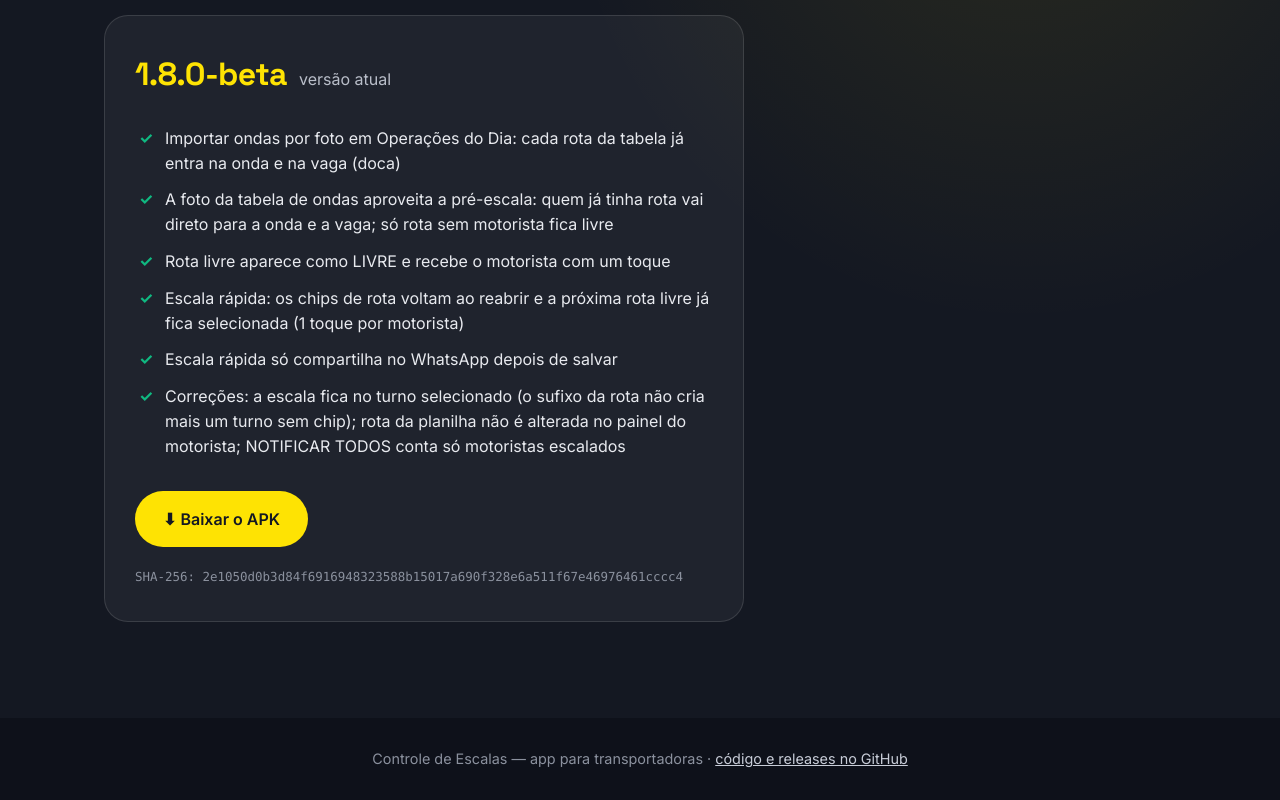
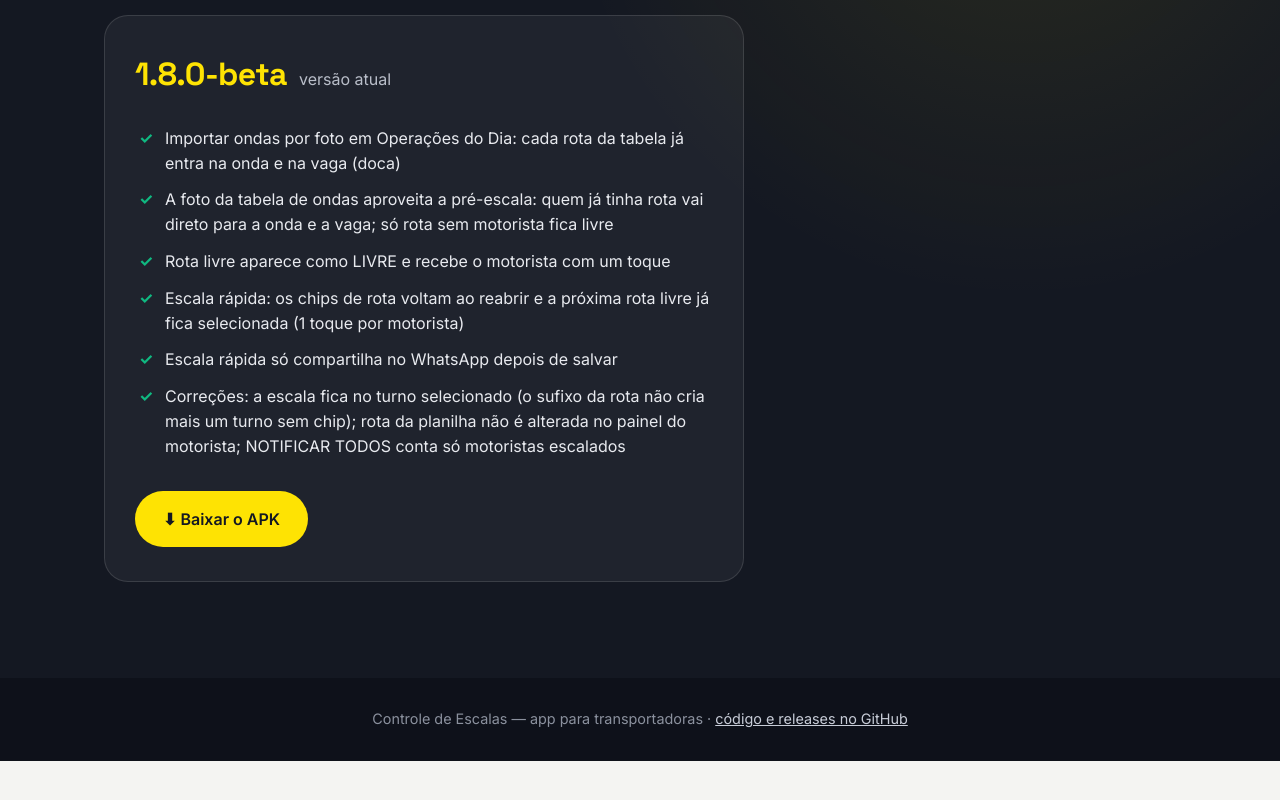
Before and after one commit to michellcosta/controle-de-escalas, a plain HTML site: page docs/index.html in a window 1280 px wide. Shown: the part 3377-4177 px from the top of the page. After the commit the page ends 4138 px from the top, so only its background shows below. Drawn offline with Linux system fonts and the light colour scheme.

Commit message:
Remove o sha256 do bloco de download do site.

```diff
--- a/docs/index.html
+++ b/docs/index.html
@@ -200,11 +200,6 @@
   @media (hover: hover) and (pointer: fine) {
     .download .btn:hover { transform: translateY(-2px); box-shadow: 0 10px 26px rgba(254,227,3,.22); }
   }
-  .download .sha {
-    margin-top: 20px; font-family: ui-monospace, Consolas, monospace;
-    font-size: .78rem; color: #8b919e; word-break: break-all; font-variant-numeric: tabular-nums;
-  }
-  .download .nota { margin-top: 16px; font-size: .9rem; color: #b9bec9; }
   .download .aviso-fallback { display: none; margin-top: 14px; font-size: .9rem; color: #f3c623; }
 
   /* rodapé */
@@ -369,7 +364,6 @@
       <ul class="novidades" id="novidades"></ul>
       <a id="btn-apk" class="btn" href="https://github.com/michellcosta/controle-de-escalas/releases">⬇ Baixar o APK</a>
       <div class="aviso-fallback" id="aviso-fallback">Não consegui consultar a última versão agora — use a página de releases do GitHub.</div>
-      <div class="sha" id="sha" hidden>SHA-256: </div>
     </div>
   </div>
 </section>
@@ -401,11 +395,6 @@
         li.textContent = item;
         lista.appendChild(li);
       });
-      if (v.sha256) {
-        var sha = document.getElementById('sha');
-        sha.hidden = false;
-        sha.textContent = 'SHA-256: ' + v.sha256;
-      }
     })
     .catch(function () {
       document.getElementById('versao-num').textContent = '—';
```
